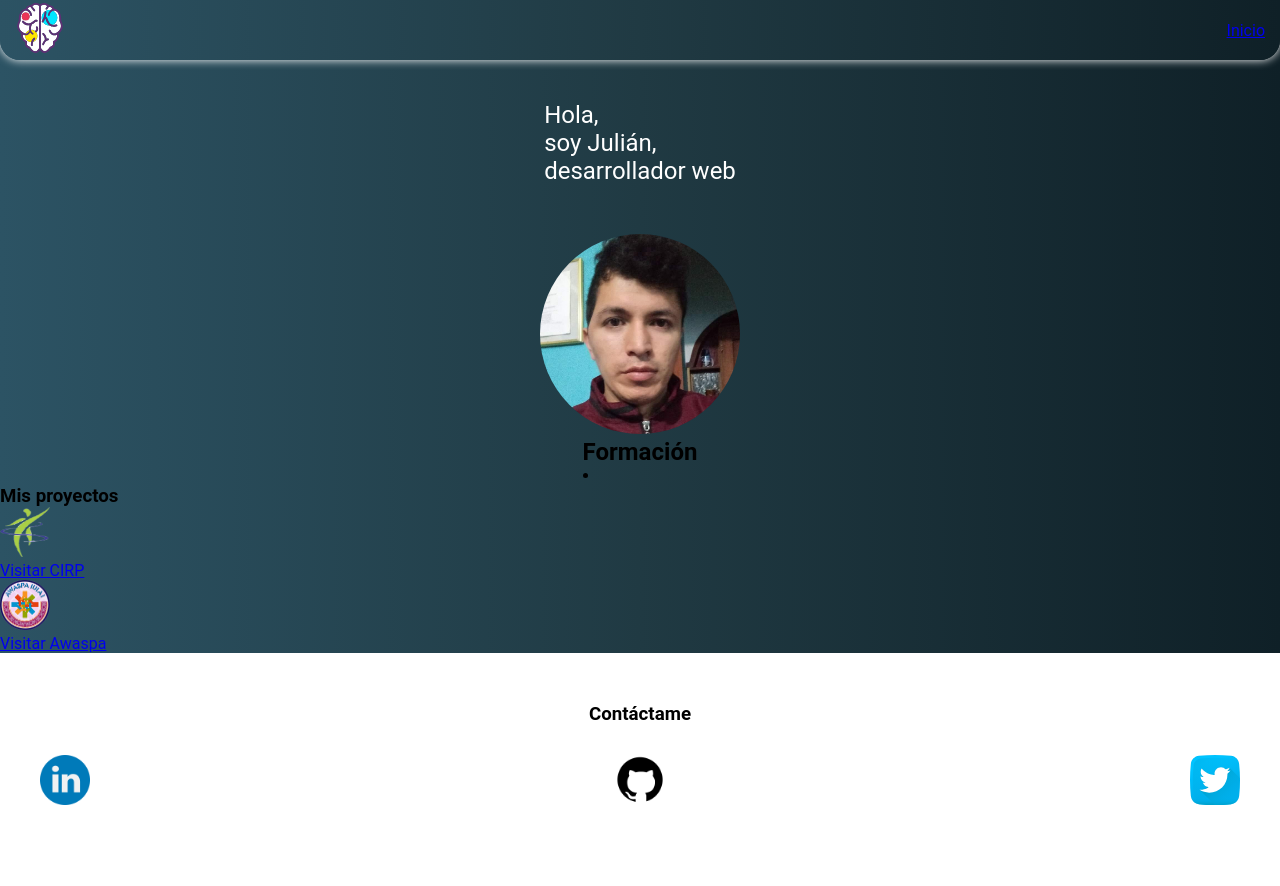
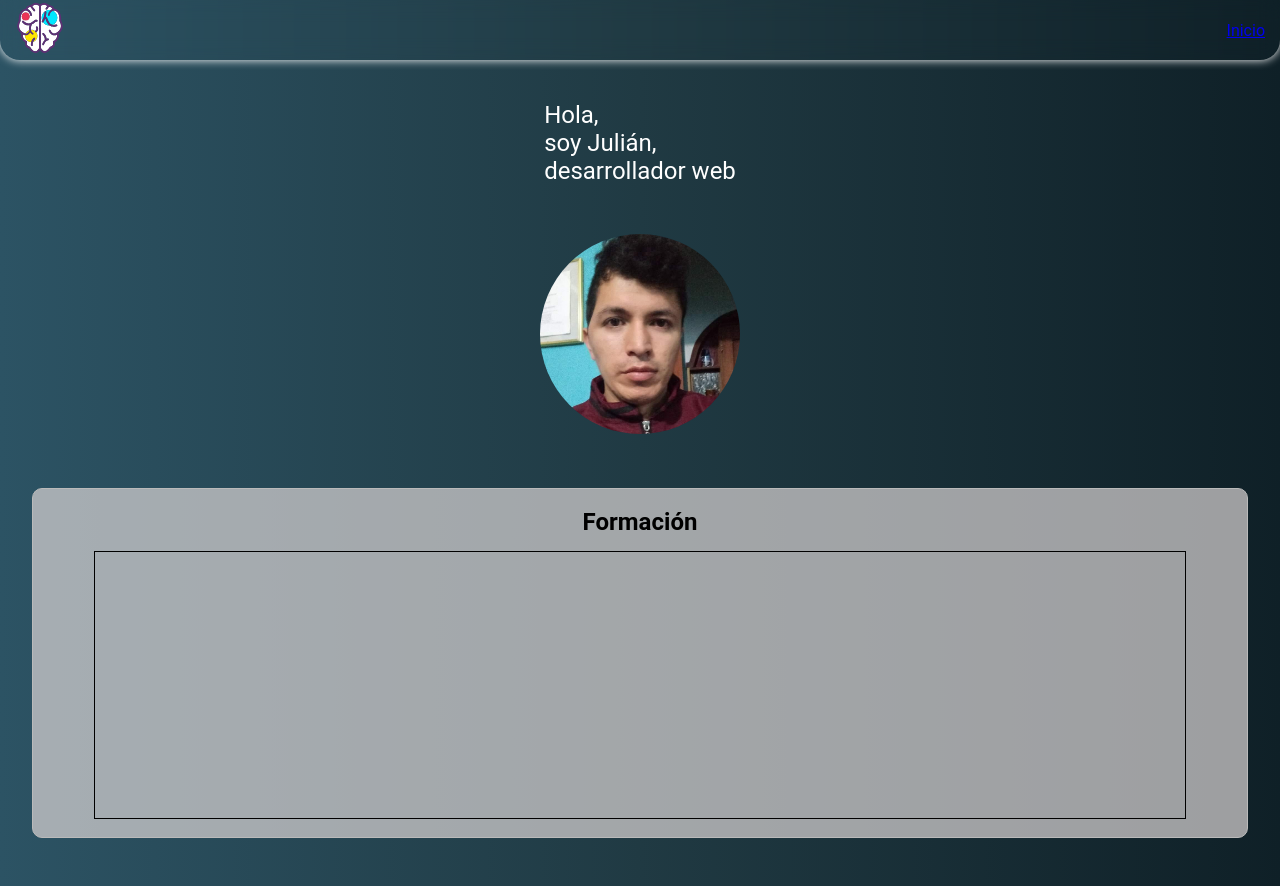
Before and after one commit to julianesp/neurai.dev, a Next.js app: page / in a window 1280 px wide. Shown: the top 886 px of the page. Built offline with nearby package versions, Linux system fonts and the light colour scheme.

Commit message:
Dando estilo a enlaces and adding link to ASE

```diff
--- a/src/components/Formacion.js
+++ b/src/components/Formacion.js
@@ -1,4 +1,5 @@
 const createStudy = () => {
+    const estudio = document.querySelector('[data-area-estudio]')
 
 }
 
--- a/src/pages/profile.js
+++ b/src/pages/profile.js
@@ -4,8 +4,10 @@ import Image from 'next/image'
 import dev from '../assets/img/developer_2.jpg'
 import cirp from '../assets/img/empresas/cirp.png'
 import awaspa from '../assets/img/empresas/awaspa.png'
+import ase from '../../public/logo.jpg'
 import Head from 'next/head'
 import styles from '../styles/Profile.module.scss'
+import Link from 'next/link'
 
 const Profile = () => {
     return (
@@ -33,38 +35,59 @@ const Profile = () => {
                 </section>
 
                 <section className={styles.study}>
+
                     <h2>Formación</h2>
-                    <li className={styles.formacion}></li>
+
+                    <section className={styles.study__container}>
+
+                        <article className={styles['study__areas']} >
+
+                        </article>
+
+                    </section>
+
                 </section>
 
             </section>
 
             <section className={styles.portfolio}>
-                <div className={styles.title}>
+
                 <h3>Mis proyectos</h3>
-                </div>
-                <div className={styles['empresa-container']}>
+
+                <div className={styles['portfolio__empresas']}>
                     <div className={styles.empresa}>
-
+                        <Link href='https://julianesp.github.io/cirp/' target='_blank' rel='noreferrer'>
                             <Image
                                 src={cirp}
                                 alt="Logo CIRP"
-                            width={50}
-                            height={50}
+                                width={90}
+                                height={90}
                             />
+                        </Link>
 
                     </div>
-                    <a href="https://julianesp.github.io/cirp/" target="_blank" rel='noreferrer'>Visitar CIRP</a>
+
                     <div className={styles.empresa}>
-
+                        <Link href='https://julianesp.github.io/awaspa/' target='_blank' rel='noreferrer'>
                             <Image
                                 src={awaspa}
                                 alt="Logo Awaspa"
-                            width={50}
-                            height={50}
+                                width={90}
+                                height={90}
                             />
+                        </Link>
                     </div>
-                    <a href="https://julianesp.github.io/awaspa/" target='_blank' rel='noreferrer'>Visitar Awaspa</a>
+
+                    <div className={styles.empresa}>
+                        <Link href='https://julianesp.github.io/ase/' target='_blank' rel='noreferrer'>
+                            <Image
+                                src={ase}
+                                alt="Logo Awaspa"
+                                width={90}
+                                height={90}
+                            />
+                        </Link>
+                    </div>
                 </div>
             </section>
         </>
--- a/src/styles/NavBar.module.scss
+++ b/src/styles/NavBar.module.scss
@@ -2,7 +2,7 @@
   position: fixed;
   display: flex;
   justify-content: space-between;
-    align-items: center ;
+  align-items: center;
 
   padding: 0 15px;
 
@@ -11,17 +11,18 @@
 
   top: 0;
 
-    /* border-bottom: 1px solid #fff; */
-    background-color: rgba(0,0,0, .85);
-    background: #0f2027;
+  /* background: #0f2027;
   background: -webkit-linear-gradient(to right, #2c5364, #203a43, #0f2027);
-  background: linear-gradient(to right, #2c5364, #203a43, #0f2027);
+  background: linear-gradient(to right, #2c5364, #203a43, #0f2027); */
+
+  /* background-color: rgba(#1c333c00, .95); */
+  backdrop-filter: blur(10px);
+
   box-shadow: 0 0 10px #fff;
   border-end-start-radius: 20px;
   border-end-end-radius: 20px;
 
   z-index: 1000;
-
 }
 
 .container .logo .logo-img {
--- a/src/styles/Profile.module.scss
+++ b/src/styles/Profile.module.scss
@@ -4,6 +4,7 @@
 .dev {
   /* @import flex-center; */
   display: flex;
+  justify-content: center;
   align-items: center;
   flex-direction: column;
 
@@ -160,5 +161,82 @@
   .study {
 
     /* @include subTitles; */
+    display: flex;
+    justify-content: center;
+    align-items: center;
+    flex-direction: column;
+
+    margin-top: 50px;
+    /* margin-left: 20px; */
+    padding-top: 15px;
+    padding-bottom: 15px;
+    margin-bottom: 50px;
+
+    width: 95%;
+    height: 350px;
+
+    border: 1px solid #bababa;
+    /* background-color: #fff; */
+    background-color: rgba(218, 213, 212, .7);
+    border-radius: 10px;
+
+    h2 {
+      padding-bottom: 15px;
+    }
+
+    .study__container {
+
+      width: 90%;
+      height: calc(100% - 50px);
+
+      border: 1px solid #000;
+    }
+  }
+
+}
+.portfolio {
+  display: flex;
+  align-items: center;
+  justify-content: center;
+  flex-direction: column;
+
+  border: 1px solid #bababa;
+  border-radius: 10px;
+
+  margin: 0 auto 50px;
+  padding: 30px 0;
+
+  width: 95%;
+
+
+  h3 {
+    padding-bottom: 20px;
+    color: #fff;
+    text-decoration: underline;
+  }
+
+  .portfolio__empresas {
+
+    display: flex;
+    justify-content: center;
+    align-items: center;
+
+    flex-wrap: wrap;
+
+    .empresa {
+
+      margin-right: 20px;
+
+      img {
+        padding: 10px;
+
+        border: 1px solid #fff;
+        border-radius: 50%;
+        box-shadow: 0 0 10px #bababa;
+
+
+
+      }
+    }
   }
 }
```
Also changed, not shown: public/logo.jpg (added). Lines whose indentation alone changed are shown as unchanged.
